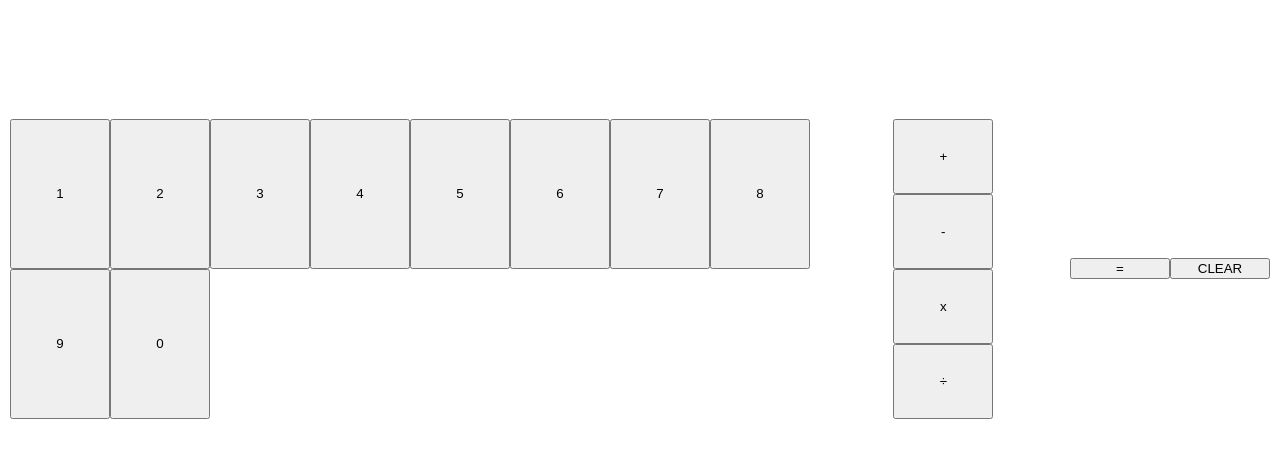
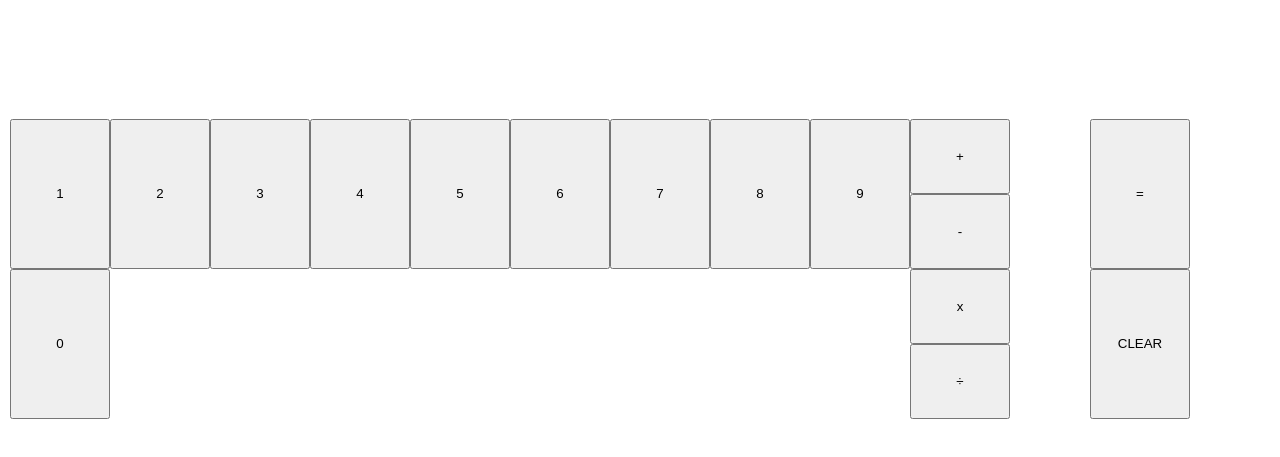
Before and after one commit to SHUIERIC/calculator, a plain HTML site: page index.html in a window 1280 px wide. Shown: the part 71-528 px from the top of the page. Drawn offline with Linux system fonts and the light colour scheme.

Commit message:
Adjust button size in style.css

```diff
--- a/style.css
+++ b/style.css
@@ -25,7 +25,14 @@ body {
 
 .specialBtn {
     display: flex;
-    align-items: center;
+    flex-direction: column;
+    flex: 1;
+    height: 100%;
+}
+
+.equal,
+.clear{
+    flex: 1;
 }
 
 button {
```
